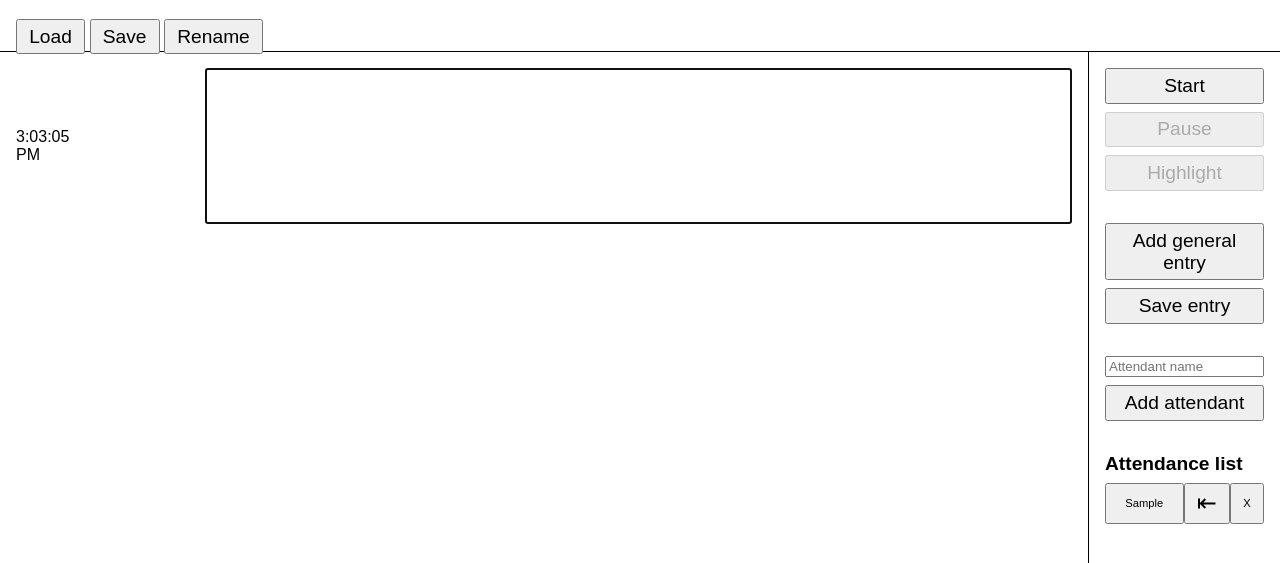
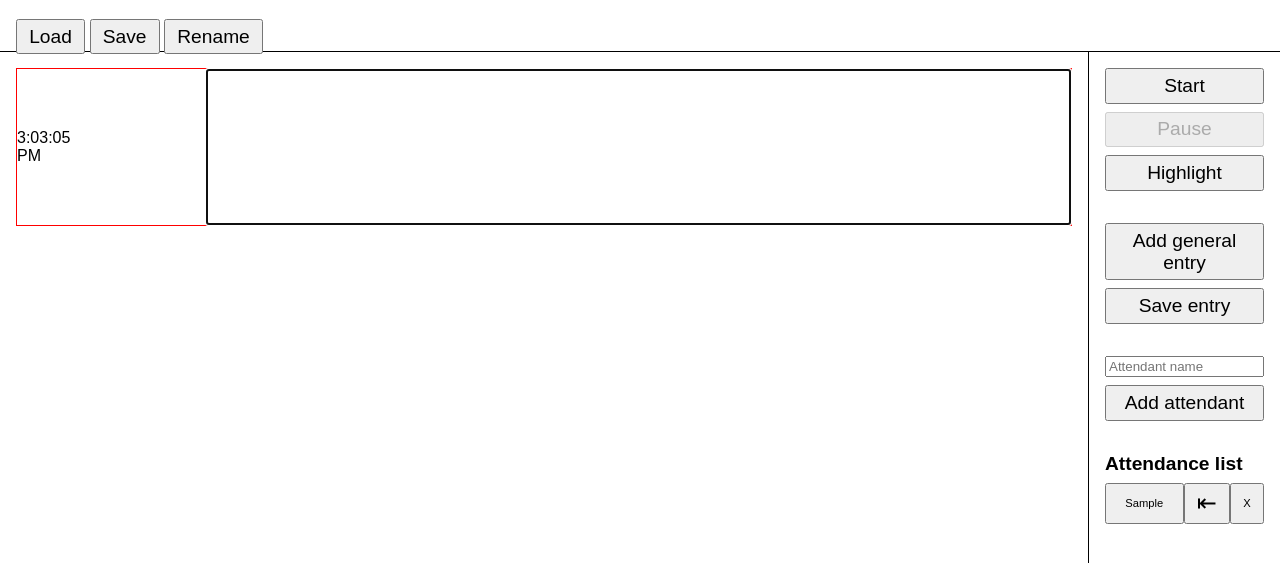
Before and after one commit to LukasHeinzl/ProtocolDocu, a plain HTML site: page index.html in a window 1280 px wide. Both pictures are taken after typing "Sample" into the empty fields and a click on the button "Add general entry". Shown: the part 77-640 px from the top of the page. Drawn offline with Linux system fonts and the light colour scheme.

Commit message:
made protocol entries selectable

```diff
--- a/script.js
+++ b/script.js
@@ -15,6 +15,8 @@ function init(data) {
 
     document.getElementById("meetingName").innerText = meetingData.meetingName;
     document.getElementById("meetingDate").innerText = meetingData.meetingDate;
+
+    document.getElementById("highlightBtn").disabled = true;
 
     handleMeetingState();
     renderAttendanceList();
@@ -144,6 +146,7 @@ function renderProtocolList() {
         let who = document.createElement("div");
         let text = document.createElement("div");
 
+        entryElem.onclick = () => selectEntry(entryElem);
         time.innerText = entry.time;
         who.innerText = entry.who;
         text.innerText = entry.text;
@@ -228,6 +231,7 @@ function startNewProtocolEntry(who = "") {
     let textElem = document.createElement("textarea");
 
     entryElem.id = "currentEntry";
+    selectEntry(entryElem);
 
     timeElem.innerText = new Date().toLocaleTimeString();
     whoElem.innerText = who;
@@ -253,4 +257,27 @@ function saveCurrentEntry() {
     let who = entry.getAttribute("pd-who");
     let text = entry.getElementsByTagName("textarea")[0].value;
     addProtocolEntry(time, who, text, false, false);
+    document.getElementById("highlightBtn").disabled = true;
 }
+
+function selectEntry(elem) {
+    let entry = document.getElementById("currentEntry");
+
+    if (entry !== null) {
+        // cannot select another entry while one is being edited
+        return;
+    }
+
+    document.getElementById("highlightBtn").disabled = true;
+
+    let currentSelectedEntry = document.querySelector(".selectedEntry");
+
+    if (currentSelectedEntry !== null) {
+        currentSelectedEntry.classList.remove("selectedEntry");
+    }
+
+    if (elem !== currentSelectedEntry) {
+        elem.classList.add("selectedEntry");
+        document.getElementById("highlightBtn").disabled = false;
+    }
+}
--- a/style.css
+++ b/style.css
@@ -79,6 +79,7 @@ button {
     grid-template-columns: 1fr 3fr 25fr;
     gap: 1rem;
     margin-bottom: 1rem;
+    user-select: none;
 }
 
 #protocolList > li > div:not(:last-child) {
@@ -86,6 +87,18 @@ button {
     align-items: center;
 }
 
+#protocolList > li:not(#currentEntry) {
+    cursor: pointer;
+}
+
+#protocolList > li:not(#currentEntry):hover {
+    font-style: italic;
+}
+
 textarea {
     resize: none;
 }
+
+.selectedEntry {
+    border: 1px solid red;
+}
```
